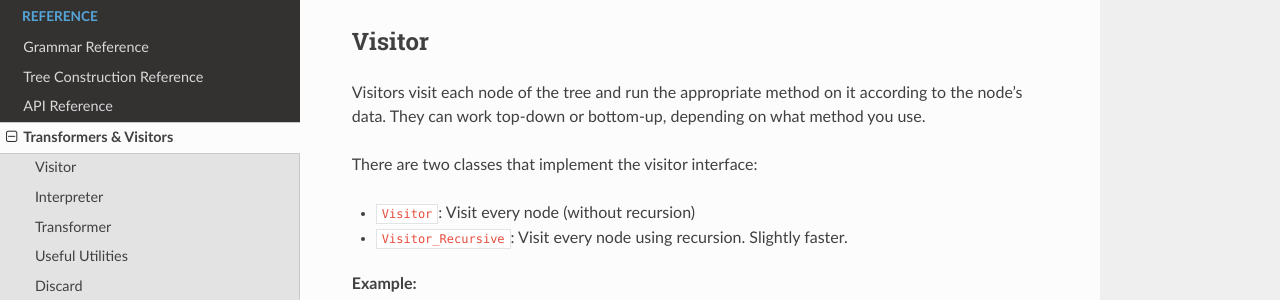
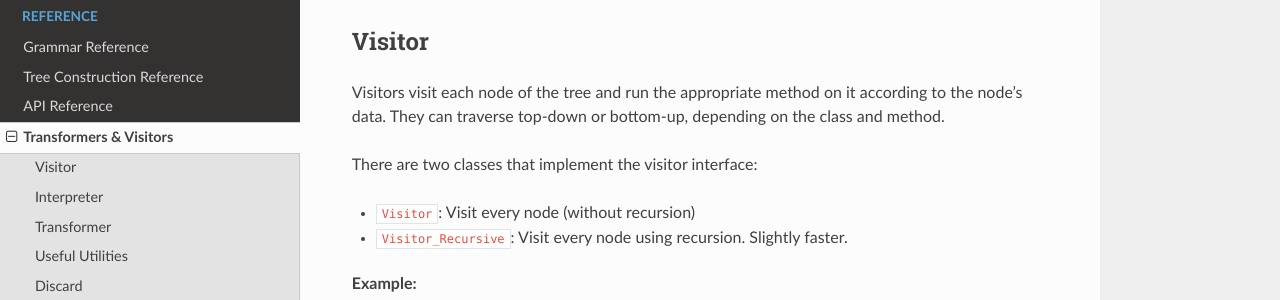
Before and after one commit to lark-parser/lark, a Sphinx documentation site: the page built from docs/visitors.rst, in a window 1280 px wide and 900 px high. Shown: the part 400-700 px from the top of the window. Built offline with Sphinx 7.4.7 and the Read the Docs theme 3.1.0, drawn with Linux system fonts in a browser that asks for light colours; pages that are not in the unit, such as notebooks, are missing from menus.

Commit message:
Small phrasing update

```diff
--- a/docs/visitors.rst
+++ b/docs/visitors.rst
@@ -18,7 +18,7 @@ Visitor
 -------
 
 Visitors visit each node of the tree and run the appropriate method on it according to the node's data.
-They can work top-down or bottom-up, depending on what method you use.
+They can traverse top-down or bottom-up, depending on the class and method.
 
 There are two classes that implement the visitor interface:
 
```
